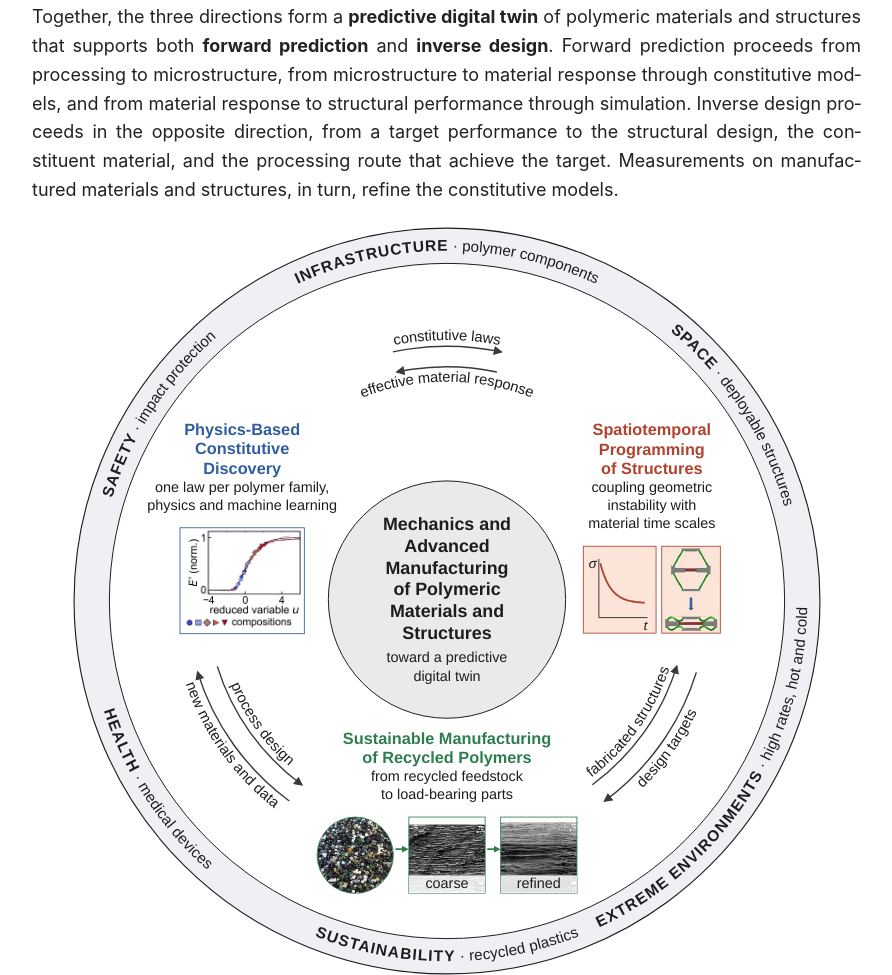
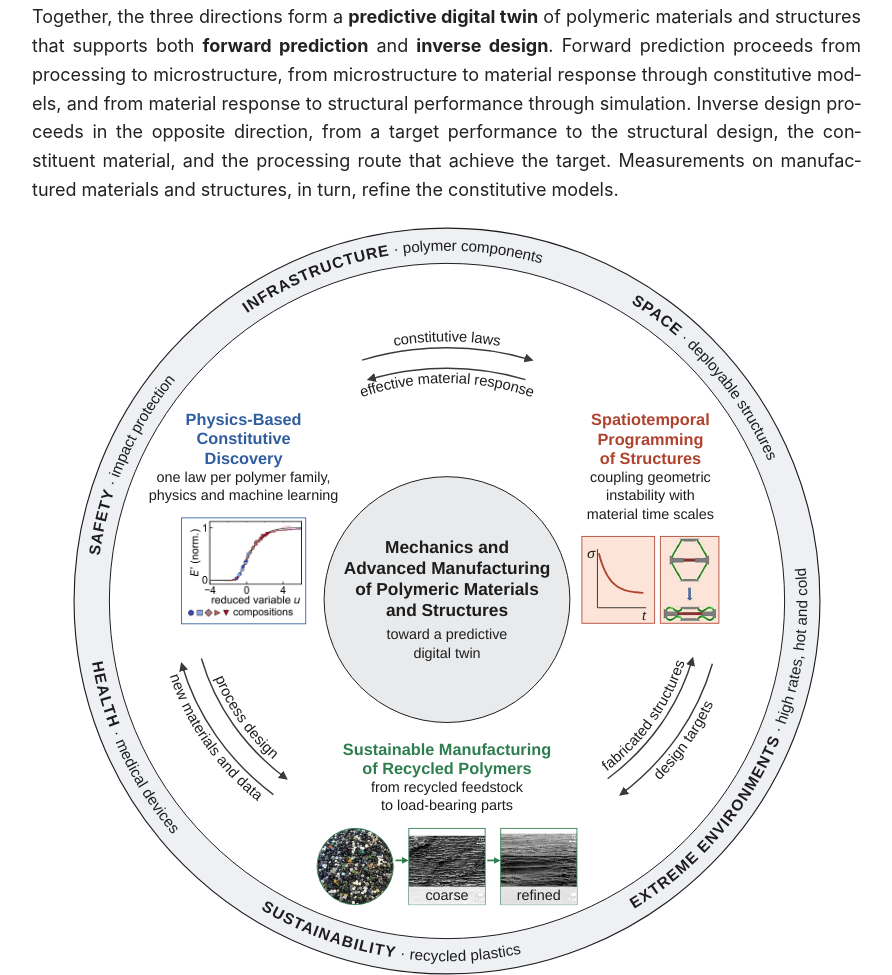
Before and after one commit to beijunshen/beijunshen.github.io, a plain HTML site: page index.html in a window 1280 px wide. Shown: the part 1273-2248 px from the top of the page, without its empty margins (350-1242 px from the left). Drawn offline with Linux system fonts and the light colour scheme.

Commit message:
Concept figure: application labels evenly spaced around the band; the three arrow pairs equal in length; core text in four rows instead of six
Co-Authored-By: Claude Opus 5.5 <noreply@anthropic.com>

```diff
--- a/index.html
+++ b/index.html
@@ -113,12 +113,12 @@ models.
 <figure class="concept-fig">
 <svg class="concept" viewBox="0 0 1076 1076" xmlns="http://www.w3.org/2000/svg" role="img" aria-label="Research overview. Core: mechanics and advanced manufacturing of polymeric materials and structures, toward a predictive digital twin. Three connected directions: physics-based constitutive discovery, shown by the storage modulus of five printed compositions collapsing onto one master curve; spatiotemporal programming of structures, coupling geometric instability with material time scales; and sustainable manufacturing of recycled polymers, from recycled feedstock to load-bearing parts, shown by recycled pellets and coarse versus refined microstructure. Applications: safety, infrastructure, space, extreme environments, sustainability, and health.">
 <defs><marker id="lk" viewBox="0 0 10 10" refX="8" refY="5" markerWidth="6.5" markerHeight="6.5" orient="auto"><path d="M0,0 L10,5 L0,10 z" fill="#3a3a3a"/></marker><marker id="blue" viewBox="0 0 10 10" refX="5" refY="5" markerWidth="4" markerHeight="4" orient="auto"><path d="M0,0 L10,5 L0,10 z" fill="#3f6fb5"/></marker><marker id="grn" viewBox="0 0 10 10" refX="5" refY="5" markerWidth="4" markerHeight="4" orient="auto"><path d="M0,0 L10,5 L0,10 z" fill="#2e7d4f"/></marker>
-<path id="dom0" d="M35.7,511.7 A503.0,503.0 0 0 1 309.6,89.8" fill="none"/>
-<path id="dom1" d="M286.5,102.4 A503.0,503.0 0 0 1 789.5,102.4" fill="none"/>
-<path id="dom2" d="M766.4,89.8 A503.0,503.0 0 0 1 1040.3,511.7" fill="none"/>
-<path id="dom3" d="M734.5,1001.0 A503.0,503.0 0 0 0 1040.9,529.2" fill="none"/>
-<path id="dom4" d="M286.5,973.6 A503.0,503.0 0 0 0 789.5,973.6" fill="none"/>
-<path id="dom5" d="M35.7,564.3 A503.0,503.0 0 0 0 309.6,986.2" fill="none"/>
+<path id="dom0" d="M35.1,549.4 A503.0,503.0 0 0 1 200.8,164.8" fill="none"/>
+<path id="dom1" d="M202.7,163.0 A503.0,503.0 0 0 1 731.3,73.6" fill="none"/>
+<path id="dom2" d="M733.7,74.6 A503.0,503.0 0 0 1 1024.5,410.4" fill="none"/>
+<path id="dom3" d="M728.9,1003.4 A503.0,503.0 0 0 0 1025.4,413.8" fill="none"/>
+<path id="dom4" d="M207.3,917.0 A503.0,503.0 0 0 0 725.6,1004.7" fill="none"/>
+<path id="dom5" d="M35.2,552.9 A503.0,503.0 0 0 0 204.7,914.7" fill="none"/>
 </defs>
 <ellipse cx="538.0" cy="538.0" rx="528" ry="528" fill="#eef0f3" stroke="#1d1d1d" stroke-width="1.6"/>
 <ellipse cx="538.0" cy="538.0" rx="478" ry="478.0" fill="#fff" stroke="#1d1d1d" stroke-width="1.4"/>
@@ -128,63 +128,61 @@ models.
 <text font-family="Helvetica, Arial, sans-serif" fill="#1d1d1d" dy="7"><textPath href="#dom3" startOffset="50%" text-anchor="middle"><tspan font-size="22.0" font-weight="bold" letter-spacing="1.5">EXTREME ENVIRONMENTS</tspan><tspan font-size="21.5">  &#183;  high rates, hot and cold</tspan></textPath></text>
 <text font-family="Helvetica, Arial, sans-serif" fill="#1d1d1d" dy="7"><textPath href="#dom4" startOffset="50%" text-anchor="middle"><tspan font-size="22.0" font-weight="bold" letter-spacing="1.5">SUSTAINABILITY</tspan><tspan font-size="21.5">  &#183;  recycled plastics</tspan></textPath></text>
 <text font-family="Helvetica, Arial, sans-serif" fill="#1d1d1d" dy="7"><textPath href="#dom5" startOffset="50%" text-anchor="middle"><tspan font-size="22.0" font-weight="bold" letter-spacing="1.5">HEALTH</tspan><tspan font-size="21.5">  &#183;  medical devices</tspan></textPath></text>
-<circle cx="538.0" cy="536.0" r="168" fill="#e9eaec" stroke="#1d1d1d" stroke-width="1.4"/>
-<text x="538.0" y="437.6" font-family="Helvetica, Arial, sans-serif" font-size="25.3" font-weight="bold" text-anchor="middle" fill="#1d1d1d">Mechanics and</text>
-<text x="538.0" y="468.4" font-family="Helvetica, Arial, sans-serif" font-size="25.3" font-weight="bold" text-anchor="middle" fill="#1d1d1d">Advanced</text>
-<text x="538.0" y="499.3" font-family="Helvetica, Arial, sans-serif" font-size="25.3" font-weight="bold" text-anchor="middle" fill="#1d1d1d">Manufacturing</text>
-<text x="538.0" y="530.2" font-family="Helvetica, Arial, sans-serif" font-size="25.3" font-weight="bold" text-anchor="middle" fill="#1d1d1d">of Polymeric</text>
-<text x="538.0" y="561.0" font-family="Helvetica, Arial, sans-serif" font-size="25.3" font-weight="bold" text-anchor="middle" fill="#1d1d1d">Materials and</text>
-<text x="538.0" y="591.9" font-family="Helvetica, Arial, sans-serif" font-size="25.3" font-weight="bold" text-anchor="middle" fill="#1d1d1d">Structures</text>
-<text x="538.0" y="624.4" font-family="Helvetica, Arial, sans-serif" font-size="20.4" font-weight="normal" text-anchor="middle" fill="#1d1d1d">toward a predictive</text>
-<text x="538.0" y="650.9" font-family="Helvetica, Arial, sans-serif" font-size="20.4" font-weight="normal" text-anchor="middle" fill="#1d1d1d">digital twin</text>
-<text x="248.0" y="302.6" font-family="Helvetica, Arial, sans-serif" font-size="23.1" font-weight="bold" text-anchor="middle" fill="#2f5d9e">Physics-Based</text>
-<text x="248.0" y="330.3" font-family="Helvetica, Arial, sans-serif" font-size="23.1" font-weight="bold" text-anchor="middle" fill="#2f5d9e">Constitutive</text>
-<text x="248.0" y="358.0" font-family="Helvetica, Arial, sans-serif" font-size="23.1" font-weight="bold" text-anchor="middle" fill="#2f5d9e">Discovery</text>
-<text x="248.0" y="383.4" font-family="Helvetica, Arial, sans-serif" font-size="20.4" font-weight="normal" text-anchor="middle" fill="#1d1d1d">one law per polymer family,</text>
-<text x="248.0" y="408.9" font-family="Helvetica, Arial, sans-serif" font-size="20.4" font-weight="normal" text-anchor="middle" fill="#1d1d1d">physics and machine learning</text>
-<image href="images/research/p1_storage_modulus_v2.png" x="160.0" y="434.3" width="176.0" height="150.0" preserveAspectRatio="xMidYMid slice"/><rect x="160.0" y="434.3" width="176.0" height="150.0" fill="none" stroke="#2f5d9e" stroke-width="1.2"/>
-<text x="828.0" y="303.3" font-family="Helvetica, Arial, sans-serif" font-size="23.1" font-weight="bold" text-anchor="middle" fill="#b0432f">Spatiotemporal</text>
-<text x="828.0" y="331.0" font-family="Helvetica, Arial, sans-serif" font-size="23.1" font-weight="bold" text-anchor="middle" fill="#b0432f">Programming</text>
-<text x="828.0" y="358.7" font-family="Helvetica, Arial, sans-serif" font-size="23.1" font-weight="bold" text-anchor="middle" fill="#b0432f">of Structures</text>
-<text x="828.0" y="384.2" font-family="Helvetica, Arial, sans-serif" font-size="20.4" font-weight="normal" text-anchor="middle" fill="#1d1d1d">coupling geometric</text>
-<text x="828.0" y="409.7" font-family="Helvetica, Arial, sans-serif" font-size="20.4" font-weight="normal" text-anchor="middle" fill="#1d1d1d">instability with</text>
-<text x="828.0" y="435.2" font-family="Helvetica, Arial, sans-serif" font-size="20.4" font-weight="normal" text-anchor="middle" fill="#1d1d1d">material time scales</text>
-<rect x="731.0" y="460.5" width="103" height="123" fill="#fce4d8" stroke="#b0432f" stroke-width="1.2"/>
-<path d="M753.0,561.5350000000001 L822.0,561.5350000000001 M753.0,561.5350000000001 L753.0,478.5350000000001" stroke="#1d1d1d" stroke-width="1.2" fill="none"/>
-<path d="M755.0,484.5 L757.1,492.0 L759.2,498.4 L761.3,504.0 L763.4,508.9 L765.5,513.1 L767.6,516.8 L769.7,520.0 L771.8,522.8 L773.9,525.2 L776.0,527.3 L778.1,529.2 L780.2,530.7 L782.3,532.1 L784.4,533.3 L786.5,534.4 L788.6,535.3 L790.7,536.1 L792.8,536.8 L794.9,537.4 L797.0,537.9 L799.1,538.3 L801.2,538.7 L803.3,539.1 L805.4,539.4 L807.5,539.6 L809.6,539.8 L811.7,540.0 L813.8,540.2 L815.9,540.4 L818.0,540.5" stroke="#b0432f" stroke-width="2.6" fill="none"/>
-<text x="744.0" y="491.5" font-family="Georgia, serif" font-size="19" font-style="italic" text-anchor="middle" fill="#1d1d1d">&#963;</text>
-<text x="819.0" y="578.5" font-family="Georgia, serif" font-size="18" font-style="italic" text-anchor="middle" fill="#1d1d1d">t</text>
-<image href="images/research/cf_jmps_clean.png" x="842.0" y="460.5" width="83.0" height="123.0" preserveAspectRatio="xMidYMid slice"/><rect x="842.0" y="460.5" width="83.0" height="123.0" fill="none" stroke="#b0432f" stroke-width="1.2"/>
-<text x="538.0" y="739.9" font-family="Helvetica, Arial, sans-serif" font-size="23.1" font-weight="bold" text-anchor="middle" fill="#2e7d4f">Sustainable Manufacturing</text>
-<text x="538.0" y="767.6" font-family="Helvetica, Arial, sans-serif" font-size="23.1" font-weight="bold" text-anchor="middle" fill="#2e7d4f">of Recycled Polymers</text>
-<text x="538.0" y="793.0" font-family="Helvetica, Arial, sans-serif" font-size="20.4" font-weight="normal" text-anchor="middle" fill="#1d1d1d">from recycled feedstock</text>
-<text x="538.0" y="818.5" font-family="Helvetica, Arial, sans-serif" font-size="20.4" font-weight="normal" text-anchor="middle" fill="#1d1d1d">to load-bearing parts</text>
-<clipPath id="pel"><circle cx="408.0" cy="897.9" r="54.0"/></clipPath><image href="images/research/cf_pellets.jpg" x="350.8" y="840.7" width="114.5" height="114.5" clip-path="url(#pel)" preserveAspectRatio="xMidYMid slice"/><circle cx="408.0" cy="897.9" r="54.0" fill="none" stroke="#2e7d4f" stroke-width="1.2"/>
-<image href="images/research/p3_sem_coarse.jpg" x="484.0" y="843.9" width="108.0" height="108.0" preserveAspectRatio="xMidYMid slice"/><rect x="484.0" y="843.9" width="108.0" height="108.0" fill="none" stroke="#2e7d4f" stroke-width="1.2"/>
-<rect x="484.0" y="926.4" width="108" height="25.5" fill="#ffffff" fill-opacity="0.88"/>
-<text x="538.0" y="944.8" font-family="Helvetica, Arial, sans-serif" font-size="20.4" text-anchor="middle" fill="#1d1d1d">coarse</text>
-<image href="images/research/p3_sem_refined.jpg" x="614.0" y="843.9" width="108.0" height="108.0" preserveAspectRatio="xMidYMid slice"/><rect x="614.0" y="843.9" width="108.0" height="108.0" fill="none" stroke="#2e7d4f" stroke-width="1.2"/>
-<rect x="614.0" y="926.4" width="108" height="25.5" fill="#ffffff" fill-opacity="0.88"/>
-<text x="668.0" y="944.8" font-family="Helvetica, Arial, sans-serif" font-size="20.4" text-anchor="middle" fill="#1d1d1d">refined</text>
-<path d="M465.0,889.3 L479.0,889.3" stroke="#2e7d4f" stroke-width="2.4" fill="none" marker-end="url(#grn)"/>
-<path d="M595.0,889.3 L609.0,889.3" stroke="#2e7d4f" stroke-width="2.4" fill="none" marker-end="url(#grn)"/>
-<path d="M461.4,185.3 A368.5,358.5 0 0 1 614.6,185.3" fill="none" stroke="#3a3a3a" stroke-width="2" marker-end="url(#lk)"/>
-<path d="M608.6,213.7 A339.5,329.5 0 0 0 467.4,213.7" fill="none" stroke="#3a3a3a" stroke-width="2" marker-end="url(#lk)"/>
-<path d="M435.1,176.2 A383.5,373.5 0 0 1 640.9,176.2" id="lkf0" fill="none"/>
+<circle cx="538.0" cy="536.0" r="174" fill="#e9eaec" stroke="#1d1d1d" stroke-width="1.4"/>
+<text x="538.0" y="470.0" font-family="Helvetica, Arial, sans-serif" font-size="24.5" font-weight="bold" text-anchor="middle" fill="#1d1d1d">Mechanics and</text>
+<text x="538.0" y="499.9" font-family="Helvetica, Arial, sans-serif" font-size="24.5" font-weight="bold" text-anchor="middle" fill="#1d1d1d">Advanced Manufacturing</text>
+<text x="538.0" y="529.8" font-family="Helvetica, Arial, sans-serif" font-size="24.5" font-weight="bold" text-anchor="middle" fill="#1d1d1d">of Polymeric Materials</text>
+<text x="538.0" y="559.7" font-family="Helvetica, Arial, sans-serif" font-size="24.5" font-weight="bold" text-anchor="middle" fill="#1d1d1d">and Structures</text>
+<text x="538.0" y="591.7" font-family="Helvetica, Arial, sans-serif" font-size="20.4" font-weight="normal" text-anchor="middle" fill="#1d1d1d">toward a predictive</text>
+<text x="538.0" y="618.2" font-family="Helvetica, Arial, sans-serif" font-size="20.4" font-weight="normal" text-anchor="middle" fill="#1d1d1d">digital twin</text>
+<text x="250.0" y="288.6" font-family="Helvetica, Arial, sans-serif" font-size="23.1" font-weight="bold" text-anchor="middle" fill="#2f5d9e">Physics-Based</text>
+<text x="250.0" y="316.3" font-family="Helvetica, Arial, sans-serif" font-size="23.1" font-weight="bold" text-anchor="middle" fill="#2f5d9e">Constitutive</text>
+<text x="250.0" y="344.0" font-family="Helvetica, Arial, sans-serif" font-size="23.1" font-weight="bold" text-anchor="middle" fill="#2f5d9e">Discovery</text>
+<text x="250.0" y="369.4" font-family="Helvetica, Arial, sans-serif" font-size="20.4" font-weight="normal" text-anchor="middle" fill="#1d1d1d">one law per polymer family,</text>
+<text x="250.0" y="394.9" font-family="Helvetica, Arial, sans-serif" font-size="20.4" font-weight="normal" text-anchor="middle" fill="#1d1d1d">physics and machine learning</text>
+<image href="images/research/p1_storage_modulus_v2.png" x="162.0" y="420.3" width="176.0" height="150.0" preserveAspectRatio="xMidYMid slice"/><rect x="162.0" y="420.3" width="176.0" height="150.0" fill="none" stroke="#2f5d9e" stroke-width="1.2"/>
+<text x="826.0" y="289.3" font-family="Helvetica, Arial, sans-serif" font-size="23.1" font-weight="bold" text-anchor="middle" fill="#b0432f">Spatiotemporal</text>
+<text x="826.0" y="317.0" font-family="Helvetica, Arial, sans-serif" font-size="23.1" font-weight="bold" text-anchor="middle" fill="#b0432f">Programming</text>
+<text x="826.0" y="344.7" font-family="Helvetica, Arial, sans-serif" font-size="23.1" font-weight="bold" text-anchor="middle" fill="#b0432f">of Structures</text>
+<text x="826.0" y="370.2" font-family="Helvetica, Arial, sans-serif" font-size="20.4" font-weight="normal" text-anchor="middle" fill="#1d1d1d">coupling geometric</text>
+<text x="826.0" y="395.7" font-family="Helvetica, Arial, sans-serif" font-size="20.4" font-weight="normal" text-anchor="middle" fill="#1d1d1d">instability with</text>
+<text x="826.0" y="421.2" font-family="Helvetica, Arial, sans-serif" font-size="20.4" font-weight="normal" text-anchor="middle" fill="#1d1d1d">material time scales</text>
+<rect x="729.0" y="446.5" width="103" height="123" fill="#fce4d8" stroke="#b0432f" stroke-width="1.2"/>
+<path d="M751.0,547.5350000000001 L820.0,547.5350000000001 M751.0,547.5350000000001 L751.0,464.5350000000001" stroke="#1d1d1d" stroke-width="1.2" fill="none"/>
+<path d="M753.0,470.5 L755.1,478.0 L757.2,484.4 L759.3,490.0 L761.4,494.9 L763.5,499.1 L765.6,502.8 L767.7,506.0 L769.8,508.8 L771.9,511.2 L774.0,513.3 L776.1,515.2 L778.2,516.7 L780.3,518.1 L782.4,519.3 L784.5,520.4 L786.6,521.3 L788.7,522.1 L790.8,522.8 L792.9,523.4 L795.0,523.9 L797.1,524.3 L799.2,524.7 L801.3,525.1 L803.4,525.4 L805.5,525.6 L807.6,525.8 L809.7,526.0 L811.8,526.2 L813.9,526.4 L816.0,526.5" stroke="#b0432f" stroke-width="2.6" fill="none"/>
+<text x="742.0" y="477.5" font-family="Georgia, serif" font-size="19" font-style="italic" text-anchor="middle" fill="#1d1d1d">&#963;</text>
+<text x="817.0" y="564.5" font-family="Georgia, serif" font-size="18" font-style="italic" text-anchor="middle" fill="#1d1d1d">t</text>
+<image href="images/research/cf_jmps_clean.png" x="840.0" y="446.5" width="83.0" height="123.0" preserveAspectRatio="xMidYMid slice"/><rect x="840.0" y="446.5" width="83.0" height="123.0" fill="none" stroke="#b0432f" stroke-width="1.2"/>
+<text x="538.0" y="755.9" font-family="Helvetica, Arial, sans-serif" font-size="23.1" font-weight="bold" text-anchor="middle" fill="#2e7d4f">Sustainable Manufacturing</text>
+<text x="538.0" y="783.6" font-family="Helvetica, Arial, sans-serif" font-size="23.1" font-weight="bold" text-anchor="middle" fill="#2e7d4f">of Recycled Polymers</text>
+<text x="538.0" y="809.0" font-family="Helvetica, Arial, sans-serif" font-size="20.4" font-weight="normal" text-anchor="middle" fill="#1d1d1d">from recycled feedstock</text>
+<text x="538.0" y="834.5" font-family="Helvetica, Arial, sans-serif" font-size="20.4" font-weight="normal" text-anchor="middle" fill="#1d1d1d">to load-bearing parts</text>
+<clipPath id="pel"><circle cx="408.0" cy="913.9" r="54.0"/></clipPath><image href="images/research/cf_pellets.jpg" x="350.8" y="856.7" width="114.5" height="114.5" clip-path="url(#pel)" preserveAspectRatio="xMidYMid slice"/><circle cx="408.0" cy="913.9" r="54.0" fill="none" stroke="#2e7d4f" stroke-width="1.2"/>
+<image href="images/research/p3_sem_coarse.jpg" x="484.0" y="859.9" width="108.0" height="108.0" preserveAspectRatio="xMidYMid slice"/><rect x="484.0" y="859.9" width="108.0" height="108.0" fill="none" stroke="#2e7d4f" stroke-width="1.2"/>
+<rect x="484.0" y="942.4" width="108" height="25.5" fill="#ffffff" fill-opacity="0.88"/>
+<text x="538.0" y="960.8" font-family="Helvetica, Arial, sans-serif" font-size="20.4" text-anchor="middle" fill="#1d1d1d">coarse</text>
+<image href="images/research/p3_sem_refined.jpg" x="614.0" y="859.9" width="108.0" height="108.0" preserveAspectRatio="xMidYMid slice"/><rect x="614.0" y="859.9" width="108.0" height="108.0" fill="none" stroke="#2e7d4f" stroke-width="1.2"/>
+<rect x="614.0" y="942.4" width="108" height="25.5" fill="#ffffff" fill-opacity="0.88"/>
+<text x="668.0" y="960.8" font-family="Helvetica, Arial, sans-serif" font-size="20.4" text-anchor="middle" fill="#1d1d1d">refined</text>
+<path d="M465.0,905.3 L479.0,905.3" stroke="#2e7d4f" stroke-width="2.4" fill="none" marker-end="url(#grn)"/>
+<path d="M595.0,905.3 L609.0,905.3" stroke="#2e7d4f" stroke-width="2.4" fill="none" marker-end="url(#grn)"/>
+<path d="M417.9,196.9 A388.5,356.5 0 0 1 658.1,196.9" fill="none" stroke="#3a3a3a" stroke-width="2" marker-end="url(#lk)"/>
+<path d="M649.1,224.5 A359.5,327.5 0 0 0 426.9,224.5" fill="none" stroke="#3a3a3a" stroke-width="2" marker-end="url(#lk)"/>
+<path d="M434.5,176.9 A403.5,371.5 0 0 1 641.5,176.9" id="lkf0" fill="none"/>
 <text font-family="Helvetica, Arial, sans-serif" font-size="20.9" fill="#1d1d1d" dy="6"><textPath href="#lkf0" startOffset="50%" text-anchor="middle">constitutive laws</textPath></text>
-<path d="M386.1,258.1 A324.5,314.5 0 0 1 689.9,258.1" id="lkb0" fill="none"/>
+<path d="M385.0,256.0 A344.5,312.5 0 0 1 691.0,256.0" id="lkb0" fill="none"/>
 <text font-family="Helvetica, Arial, sans-serif" font-size="20.9" fill="#1d1d1d" dy="6"><textPath href="#lkb0" startOffset="50%" text-anchor="middle">effective material response</textPath></text>
-<path d="M891.0,639.0 A368.5,358.5 0 0 1 761.3,821.2" fill="none" stroke="#3a3a3a" stroke-width="2" marker-end="url(#lk)"/>
-<path d="M743.8,798.1 A339.5,329.5 0 0 0 863.2,630.6" fill="none" stroke="#3a3a3a" stroke-width="2" marker-end="url(#lk)"/>
-<path d="M794.7,813.5 A383.5,373.5 0 0 0 895.1,672.3" id="lkf1" fill="none"/>
+<path d="M913.7,626.8 A388.5,356.5 0 0 1 783.8,812.1" fill="none" stroke="#3a3a3a" stroke-width="2" marker-end="url(#lk)"/>
+<path d="M765.4,789.6 A359.5,327.5 0 0 0 885.7,619.4" fill="none" stroke="#3a3a3a" stroke-width="2" marker-end="url(#lk)"/>
+<path d="M818.8,802.8 A403.5,371.5 0 0 0 918.1,660.6" id="lkf1" fill="none"/>
 <text font-family="Helvetica, Arial, sans-serif" font-size="20.9" fill="#1d1d1d" dy="6"><textPath href="#lkf1" startOffset="50%" text-anchor="middle">design targets</textPath></text>
-<path d="M714.0,800.3 A324.5,314.5 0 0 0 855.1,602.6" id="lkb1" fill="none"/>
+<path d="M735.9,791.8 A344.5,312.5 0 0 0 876.7,593.3" id="lkb1" fill="none"/>
 <text font-family="Helvetica, Arial, sans-serif" font-size="20.9" fill="#1d1d1d" dy="6"><textPath href="#lkb1" startOffset="50%" text-anchor="middle">fabricated structures</textPath></text>
-<path d="M314.7,821.2 A368.5,358.5 0 0 1 185.0,639.0" fill="none" stroke="#3a3a3a" stroke-width="2" marker-end="url(#lk)"/>
-<path d="M212.8,630.6 A339.5,329.5 0 0 0 332.2,798.1" fill="none" stroke="#3a3a3a" stroke-width="2" marker-end="url(#lk)"/>
-<path d="M167.0,630.6 A383.5,373.5 0 0 0 316.5,840.9" id="lkf2" fill="none"/>
+<path d="M292.2,812.1 A388.5,356.5 0 0 1 162.3,626.8" fill="none" stroke="#3a3a3a" stroke-width="2" marker-end="url(#lk)"/>
+<path d="M190.3,619.4 A359.5,327.5 0 0 0 310.6,789.6" fill="none" stroke="#3a3a3a" stroke-width="2" marker-end="url(#lk)"/>
+<path d="M144.7,619.2 A403.5,371.5 0 0 0 292.7,831.0" id="lkf2" fill="none"/>
 <text font-family="Helvetica, Arial, sans-serif" font-size="20.9" fill="#1d1d1d" dy="6"><textPath href="#lkf2" startOffset="50%" text-anchor="middle">new materials and data</textPath></text>
-<path d="M231.6,639.5 A324.5,314.5 0 0 0 330.2,777.5" id="lkb2" fill="none"/>
+<path d="M209.4,629.8 A344.5,312.5 0 0 0 307.7,768.4" id="lkb2" fill="none"/>
 <text font-family="Helvetica, Arial, sans-serif" font-size="20.9" fill="#1d1d1d" dy="6"><textPath href="#lkb2" startOffset="50%" text-anchor="middle">process design</textPath></text>
 </svg>
 <figcaption class="zoom-hint">Click or tap the figure to enlarge.</figcaption>
```
Also changed, not shown: research.html (+56 -58 lines).
